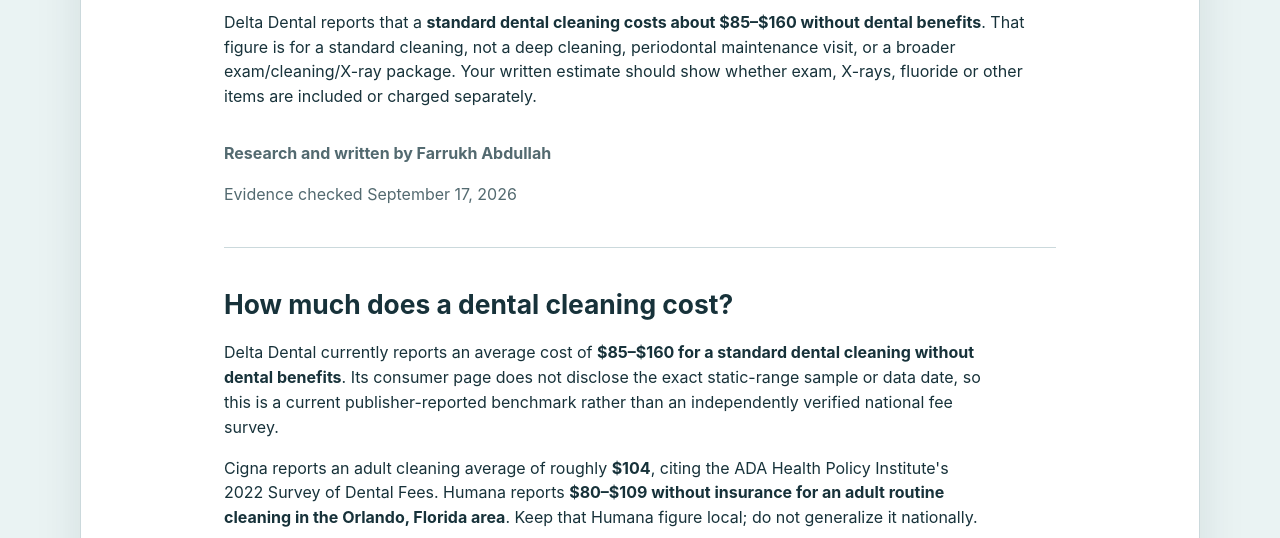
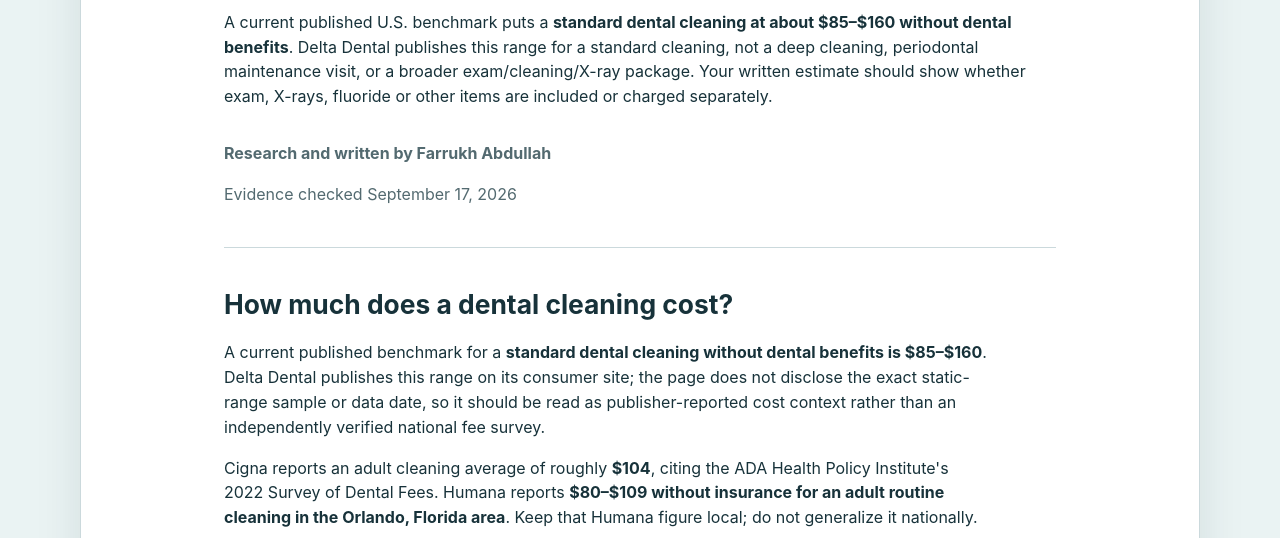
Before and after one commit to yes155/Dental-Calculator, a website: page src/dental-cleaning-cost/index.html in a window 1280 px wide. Shown: the part 262-800 px from the top of the page. Drawn offline with Linux system fonts and the light colour scheme.

Commit message:
Make DEN-002 opening answer-first

```diff
--- a/src/dental-cleaning-cost/index.html
+++ b/src/dental-cleaning-cost/index.html
@@ -17,14 +17,14 @@
 <header class="article-header">
   <p class="eyebrow">Dental cleaning costs</p>
   <h1>Dental cleaning cost</h1>
-  <p class="intro">Delta Dental reports that a <strong>standard dental cleaning costs about $85–$160 without dental benefits</strong>. That figure is for a standard cleaning, not a deep cleaning, periodontal maintenance visit, or a broader exam/cleaning/X-ray package. Your written estimate should show whether exam, X-rays, fluoride or other items are included or charged separately.</p>
+  <p class="intro">A current published U.S. benchmark puts a <strong>standard dental cleaning at about $85–$160 without dental benefits</strong>. Delta Dental publishes this range for a standard cleaning, not a deep cleaning, periodontal maintenance visit, or a broader exam/cleaning/X-ray package. Your written estimate should show whether exam, X-rays, fluoride or other items are included or charged separately.</p>
   <p class="byline">Research and written by Farrukh Abdullah</p>
   <p class="updated">Evidence checked September 17, 2026</p>
 </header>
 
 <article class="article-body">
   <h2>How much does a dental cleaning cost?</h2>
-  <p>Delta Dental currently reports an average cost of <strong>$85–$160 for a standard dental cleaning without dental benefits</strong>. Its consumer page does not disclose the exact static-range sample or data date, so this is a current publisher-reported benchmark rather than an independently verified national fee survey.</p>
+  <p>A current published benchmark for a <strong>standard dental cleaning without dental benefits is $85–$160</strong>. Delta Dental publishes this range on its consumer site; the page does not disclose the exact static-range sample or data date, so it should be read as publisher-reported cost context rather than an independently verified national fee survey.</p>
   <p>Cigna reports an adult cleaning average of roughly <strong>$104</strong>, citing the ADA Health Policy Institute's 2022 Survey of Dental Fees. Humana reports <strong>$80–$109 without insurance for an adult routine cleaning in the Orlando, Florida area</strong>. Keep that Humana figure local; do not generalize it nationally.</p>
 
   <h2 id="calculator-heading">Dental cleaning cost calculator</h2>
```
